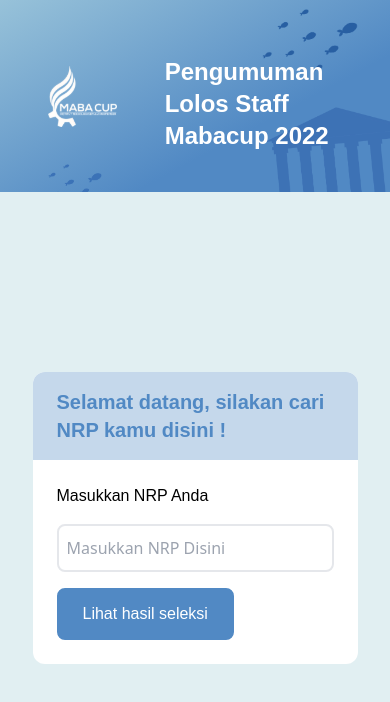
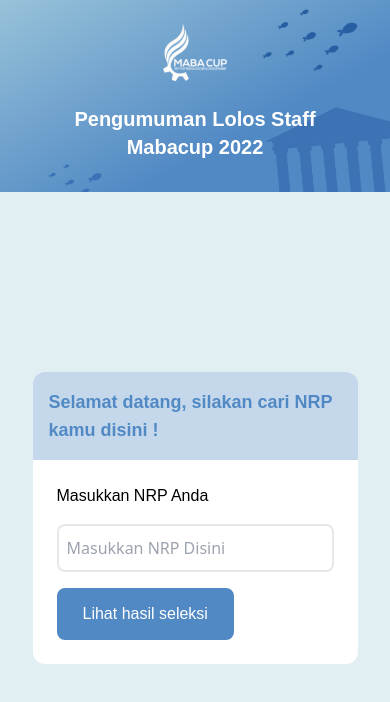
Before and after one commit to Teche-Corp/mabacup-2022-frontend, a Next.js app: page /LetsFlyHigher in a window 390 px wide. Shown: the top 702 px of the page. Built offline with nearby package versions, Linux system fonts and the light colour scheme.

Commit message:
fix: fix pengumuman staff final

```diff
--- a/pages/LetsFlyHigher.jsx
+++ b/pages/LetsFlyHigher.jsx
@@ -1,14 +1,16 @@
 import axios from "axios";
 import { toast } from "react-hot-toast";
-import { useState } from "react";
+import { useState, useEffect } from "react";
 import { Toaster } from "react-hot-toast";
 import Link from "next/link";
 import Header from "../components/Header";
+import Loading from "./Loading";
 
 export default function Announcement() {
   const [value, setValue] = useState("");
   const [page, setPage] = useState(1);
   const [data, setData] = useState({});
+  const [loading, setLoading] = useState(false);
   const handleClick = () => {
     axios
       .get(`https://mabacup-its.com:8081/api/pengumuman/${value}`)
@@ -21,9 +23,7 @@
         } else if (res.data.data.status === "rejected") {
           setPage(3);
           setData(res?.data.data);
-          toast("Maaf anda tidak lolos", {
-            icon: "👏",
-          });
+          toast.error("Maaf anda tidak lolos");
         }
       })
       .catch((err) => {
@@ -36,9 +36,19 @@
     setPage(1);
   };
 
+  useEffect(() => {
+    if (loading) {
+      setTimeout(() => {
+        handleClick();
+        setLoading(false);
+      }, 5000);
+    }
+  }, [loading]);
+
+  if (loading) return <Loading />;
   return (
     <>
-    <Header title='Pengumuman | Mabacup ITS 2022' />
+      <Header title='Pengumuman | Mabacup ITS 2022' />
       <Toaster
         reverseOrder={false}
         toastOptions={{
@@ -49,11 +59,11 @@
           },
         }}
       />
-      <div className='min-h-screen w-screen bg-[#E1EFF2] flex flex-col'>
+      <div className='min-h-screen w-screen bg-[#E1EFF2] flex flex-col '>
         {/*  */}
-        <div className='form-staff w-full h-48 p-6 relative flex flex-row items-center gap-12 px-12'>
-          <img className='w-28' src='/mabacup.svg' alt='Mabacup' />
-          <h1 className='mt-4 font-secondary text-white font-semibold text-2xl md:text-4xl relative z-10'>
+        <div className='form-staff w-full h-48 p-6 relative flex flex-col md:flex-row items-center gap-2 md:gap-12 px-12'>
+          <img className='w-16 md:w-28' src='/mabacup.svg' alt='Mabacup' />
+          <h1 className='text-center md:text-left mt-4 font-secondary text-white font-semibold text-xl md:text-4xl relative z-10'>
             Pengumuman Lolos Staff <br />
             Mabacup 2022
           </h1>
@@ -80,8 +90,8 @@
           } w-10/12 lg:w-1/2 h-1/2 mx-auto my-auto bg-white rounded-xl overflow-hidden`}
         >
           <div className='bg-[#C5D8EB] h-max w-full '>
-            <div className='flex items-center h-full pl-6 py-4'>
-              <h1 className='text-[#5189C4] font-secondary font-bold text-xl'>
+            <div className='flex items-center h-full md:pl-6 py-4 p-4'>
+              <h1 className='text-[#5189C4] font-secondary font-bold text-lg md:text-xl'>
                 Selamat datang, silakan cari NRP kamu disini !
               </h1>
             </div>
@@ -96,7 +106,7 @@
               type='text'
             />
             <button
-              onClick={() => handleClick()}
+              onClick={() => setLoading(true)}
               className='font-secondary w-max bg-[#5189C4] border-2 border-[#5189C4] rounded-lg text-white px-6 py-3 hover:border-[#5189C4] hover:bg-white hover:text-[#5189C4]'
             >
               Lihat hasil seleksi
@@ -160,7 +170,9 @@
               <br />
               <Link
                 className='cursor-pointer'
-                href={"https://mabacup-its.com/KontakKadivKasubdiv"}
+                href={
+                  "https://drive.google.com/file/d/1EArLceOPW75TDzlejppsGEh2KfC-6iB4/view?usp=drivesdk"
+                }
               >
                 <span className='font-semibold cursor-pointer underline text-[#276CB6] mt-2'>
                   https://mabacup-its.com/KontakKadivKasubdiv
@@ -197,9 +209,7 @@
                   <td className='text-neutral-500'>NRP</td>
                   <td className='text-neutral-500'>
                     :{" "}
-                    <span className='text-black font-semibold'>
-                      {data.nrp}
-                    </span>
+                    <span className='text-black font-semibold'>{data.nrp}</span>
                   </td>
                 </tr>
                 <tr>
@@ -228,7 +238,6 @@
             >
               Kembali ke laman pencarian
             </button>
-
           </div>
         </div>
       </div>
```
